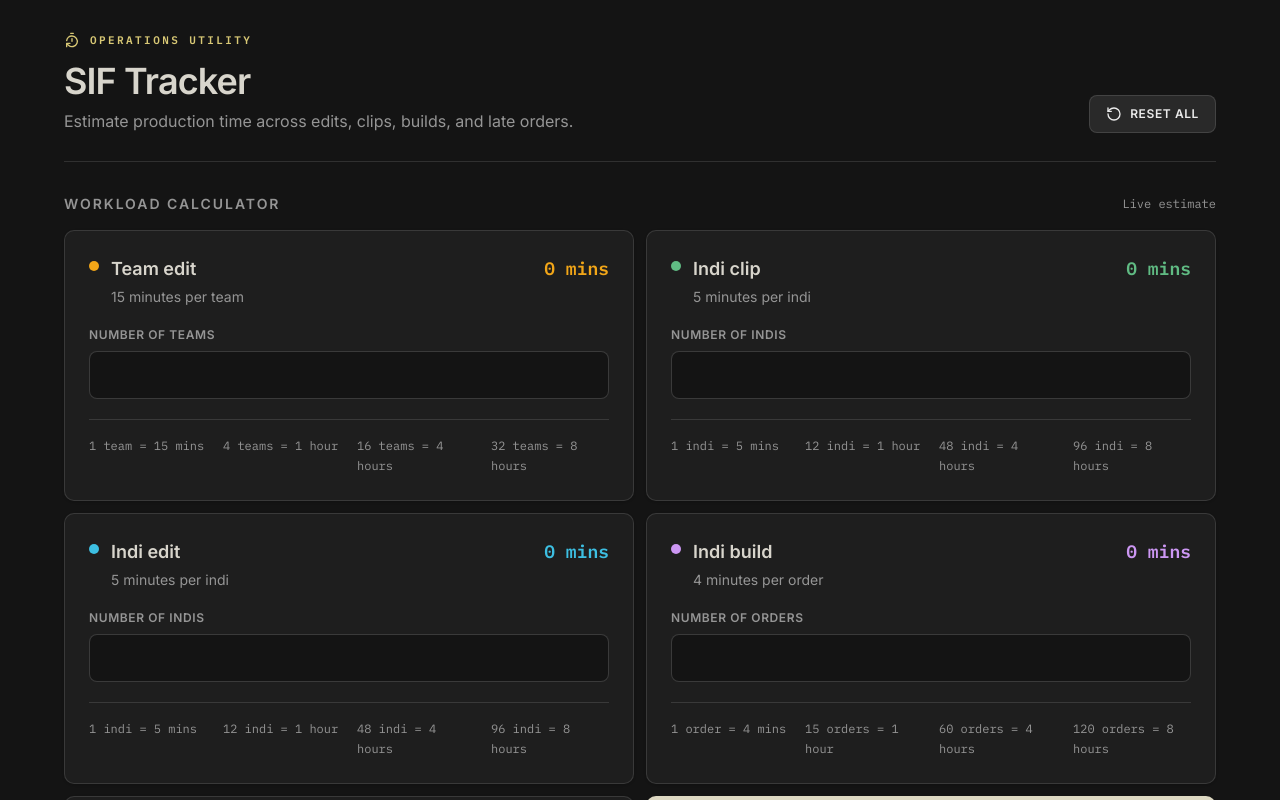
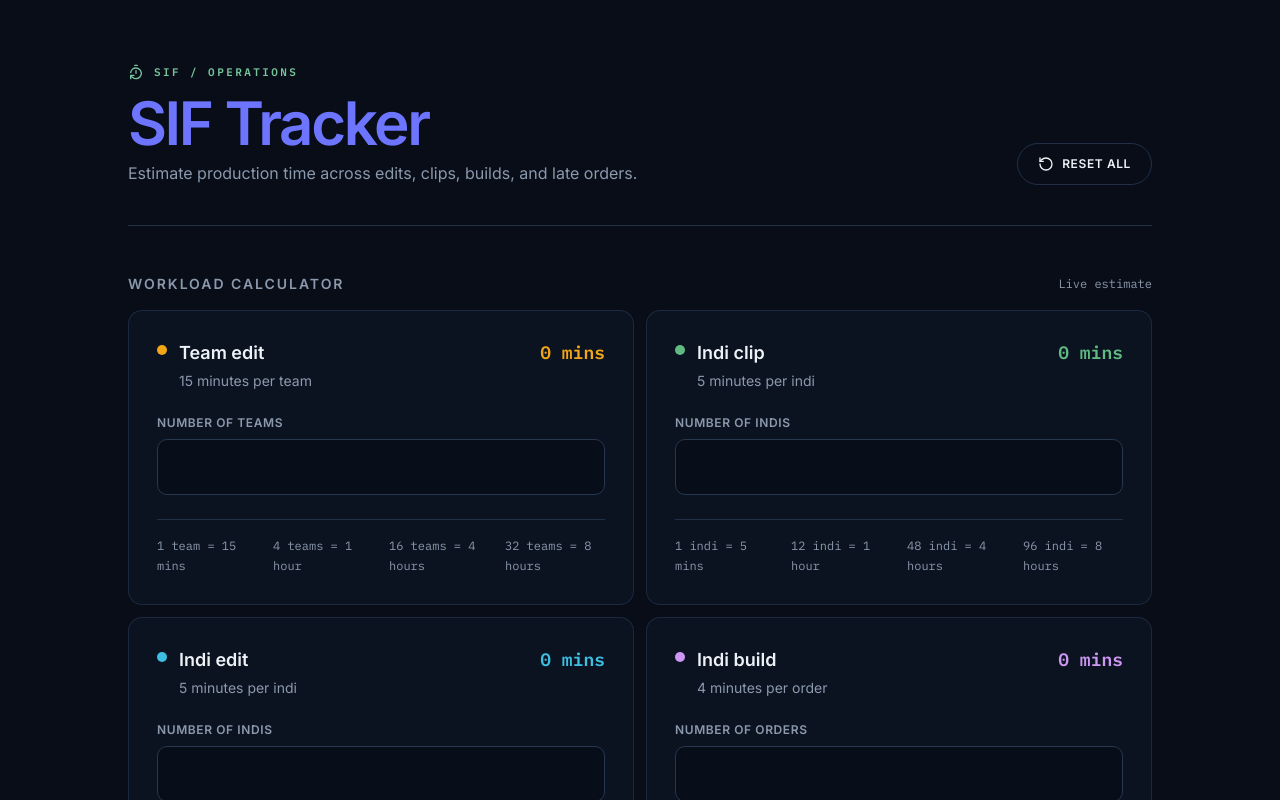
Before and after one commit to nicolelodeontv/siftracker, a Next.js app: page / in a window 1280 px wide. Shown: the top 800 px of the page. Built offline with nearby package versions, Linux system fonts and the light colour scheme.

Commit message:
feat: update color scheme and layout adjustments in globals.css and page.tsx
Co-authored-by: Nicole John Dela Cruz <21039882+nicolelodeontv@users.noreply.github.com>

```diff
--- a/app/globals.css
+++ b/app/globals.css
@@ -52,29 +52,29 @@
 }
 
 :root {
-  --sif-yellow: #d8c875;
-  --sif-red: #a84a4a;
-  --sif-green: #5f9f70;
-  --sif-white: #d8d5cc;
+  --sif-yellow: #e7d47a;
+  --sif-red: #d47777;
+  --sif-green: #76c49a;
+  --sif-white: #edf2f7;
   color-scheme: dark;
-  --background: oklch(0.19 0 0);
-  --foreground: #d8d5cc;
-  --card: oklch(0.235 0 0);
-  --card-foreground: #d8d5cc;
-  --popover: oklch(0.235 0 0);
-  --popover-foreground: #d8d5cc;
-  --primary: oklch(0.88 0.03 95);
-  --primary-foreground: oklch(0.18 0 0);
-  --secondary: oklch(0.28 0 0);
-  --secondary-foreground: oklch(0.94 0 0);
-  --muted: oklch(0.28 0 0);
-  --muted-foreground: oklch(0.67 0 0);
-  --accent: oklch(0.33 0 0);
-  --accent-foreground: oklch(0.98 0 0);
-  --destructive: oklch(0.7 0.18 25);
-  --border: oklch(1 0 0 / 12%);
-  --input: oklch(1 0 0 / 16%);
-  --ring: oklch(0.88 0.03 95);
+  --background: #080d18;
+  --foreground: #edf2f7;
+  --card: #0e1624;
+  --card-foreground: #edf2f7;
+  --popover: #0e1624;
+  --popover-foreground: #edf2f7;
+  --primary: #6d75ff;
+  --primary-foreground: #f5f7ff;
+  --secondary: #121d2d;
+  --secondary-foreground: #edf2f7;
+  --muted: #121d2d;
+  --muted-foreground: #8b99ad;
+  --accent: #1c2b43;
+  --accent-foreground: #edf2f7;
+  --destructive: #d47777;
+  --border: #203047;
+  --input: #263750;
+  --ring: #7be7e7;
   --chart-1: oklch(0.78 0.16 75);
   --chart-2: oklch(0.72 0.12 155);
   --chart-3: oklch(0.75 0.12 220);
--- a/app/page.tsx
+++ b/app/page.tsx
@@ -134,16 +134,16 @@ export default function Page() {
   }
 
   return (
-    <main className="min-h-screen bg-background px-4 py-8 text-foreground sm:px-8 lg:px-12">
-      <div className="mx-auto flex w-full max-w-6xl flex-col gap-8">
-        <header className="flex flex-col gap-5 border-b border-border pb-7 sm:flex-row sm:items-end sm:justify-between">
+    <main className="min-h-screen bg-background px-4 py-10 text-foreground sm:px-8 lg:px-12 lg:py-16">
+      <div className="mx-auto flex w-full max-w-5xl flex-col gap-12">
+        <header className="flex flex-col gap-8 border-b border-border pb-10 sm:flex-row sm:items-end sm:justify-between">
           <div className="flex flex-col gap-3">
-            <div className="flex items-center gap-2.5 text-sif-yellow">
+            <div className="flex items-center gap-2.5 text-sif-green">
               <TimerReset aria-hidden="true" className="size-4" />
-              <span className="font-mono text-[11px] font-semibold uppercase tracking-[0.22em]">Operations utility</span>
+              <span className="font-mono text-[11px] font-semibold uppercase tracking-[0.22em]">SIF / Operations</span>
             </div>
             <div className="flex flex-col gap-2">
-              <h1 className="text-balance text-3xl font-semibold tracking-tight text-foreground sm:text-4xl">SIF Tracker</h1>
+              <h1 className="text-balance text-4xl font-semibold tracking-[-0.04em] text-primary sm:text-6xl">SIF Tracker</h1>
               <p className="max-w-xl text-pretty text-sm leading-6 text-muted-foreground sm:text-base">
                 Estimate production time across edits, clips, builds, and late orders.
               </p>
@@ -152,7 +152,7 @@ export default function Page() {
           <button
             type="button"
             onClick={reset}
-            className="inline-flex items-center justify-center gap-2 self-start rounded-md border border-border bg-secondary px-4 py-2.5 text-xs font-semibold uppercase tracking-wider text-secondary-foreground transition-colors hover:bg-accent focus-visible:outline-none focus-visible:ring-2 focus-visible:ring-ring sm:self-auto"
+            className="inline-flex items-center justify-center gap-2 self-start rounded-full border border-border bg-transparent px-5 py-3 text-xs font-semibold uppercase tracking-wider text-secondary-foreground transition-colors hover:bg-accent focus-visible:outline-none focus-visible:ring-2 focus-visible:ring-ring sm:self-auto"
           >
             <RotateCcw aria-hidden="true" className="size-4" />
             Reset all
@@ -169,7 +169,7 @@ export default function Page() {
           <div className="grid gap-3 lg:grid-cols-2">
             {workloads.map((workload) => (
               <Fragment key={workload.id}>
-                <article className="flex flex-col gap-5 rounded-lg border border-border bg-card p-5 shadow-sm sm:p-6">
+                <article className="flex flex-col gap-6 rounded-xl border border-border/80 bg-card/80 p-5 shadow-none backdrop-blur-sm sm:p-7">
                 <div className="flex items-start justify-between gap-4">
                   <div className="flex items-start gap-3">
                     <span aria-hidden="true" className="mt-1.5 size-2.5 shrink-0 rounded-full" style={{ backgroundColor: workload.accent }} />
@@ -195,7 +195,7 @@ export default function Page() {
                       value={values[workload.id]}
                       onChange={(event) => updateValue(workload.id, event.target.value)}
                       aria-label={`${workload.label} ${workload.unit}`}
-                      className="h-12 w-full rounded-md border border-input bg-background px-4 pr-20 font-mono text-lg tabular-nums text-foreground outline-none transition-colors placeholder:text-muted-foreground focus:border-ring focus:ring-2 focus:ring-ring/30"
+                      className="h-14 w-full rounded-lg border border-input bg-background/70 px-4 pr-20 font-mono text-lg tabular-nums text-foreground outline-none transition-colors placeholder:text-muted-foreground focus:border-ring focus:ring-2 focus:ring-ring/30"
                     />
                     {calculateValue(values[workload.id]) !== null && (
                       <output className="pointer-events-none absolute inset-y-0 right-4 flex items-center font-mono text-lg tabular-nums text-foreground opacity-50" aria-label="Calculated result">
```
